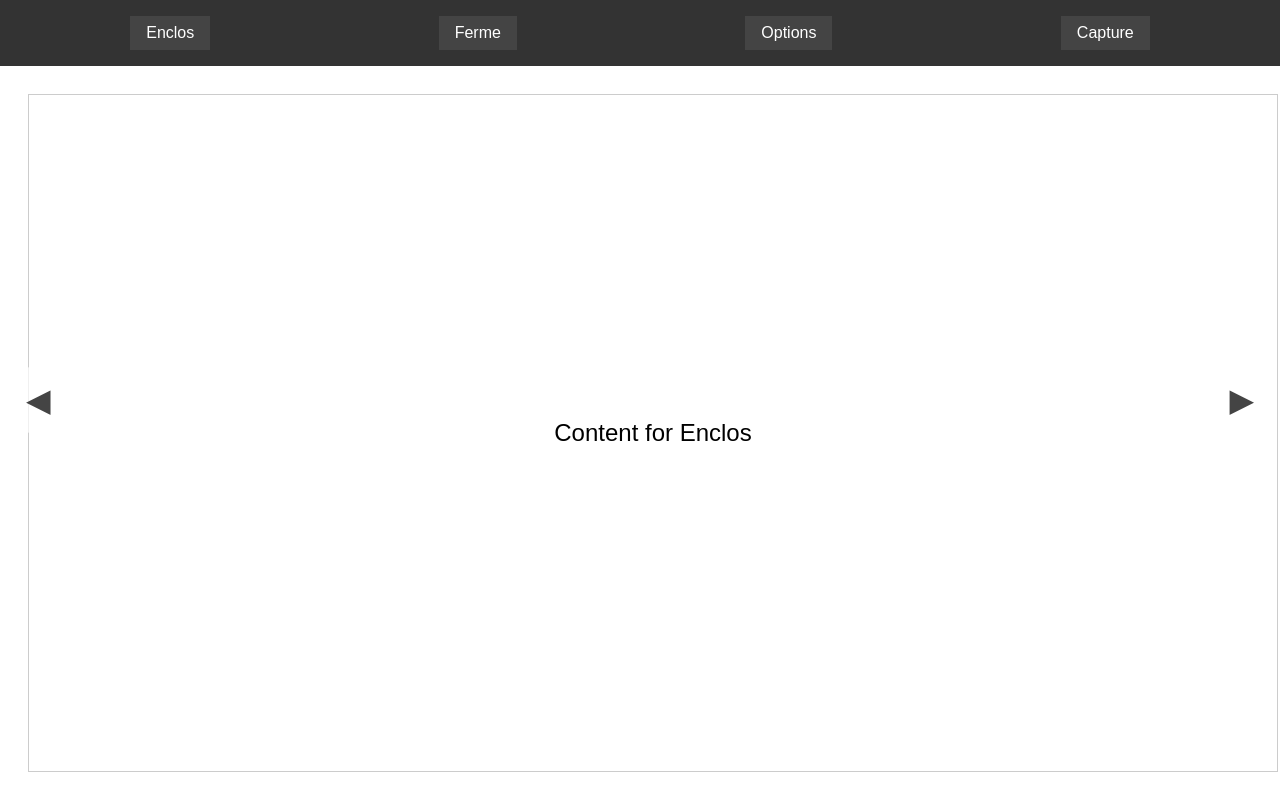
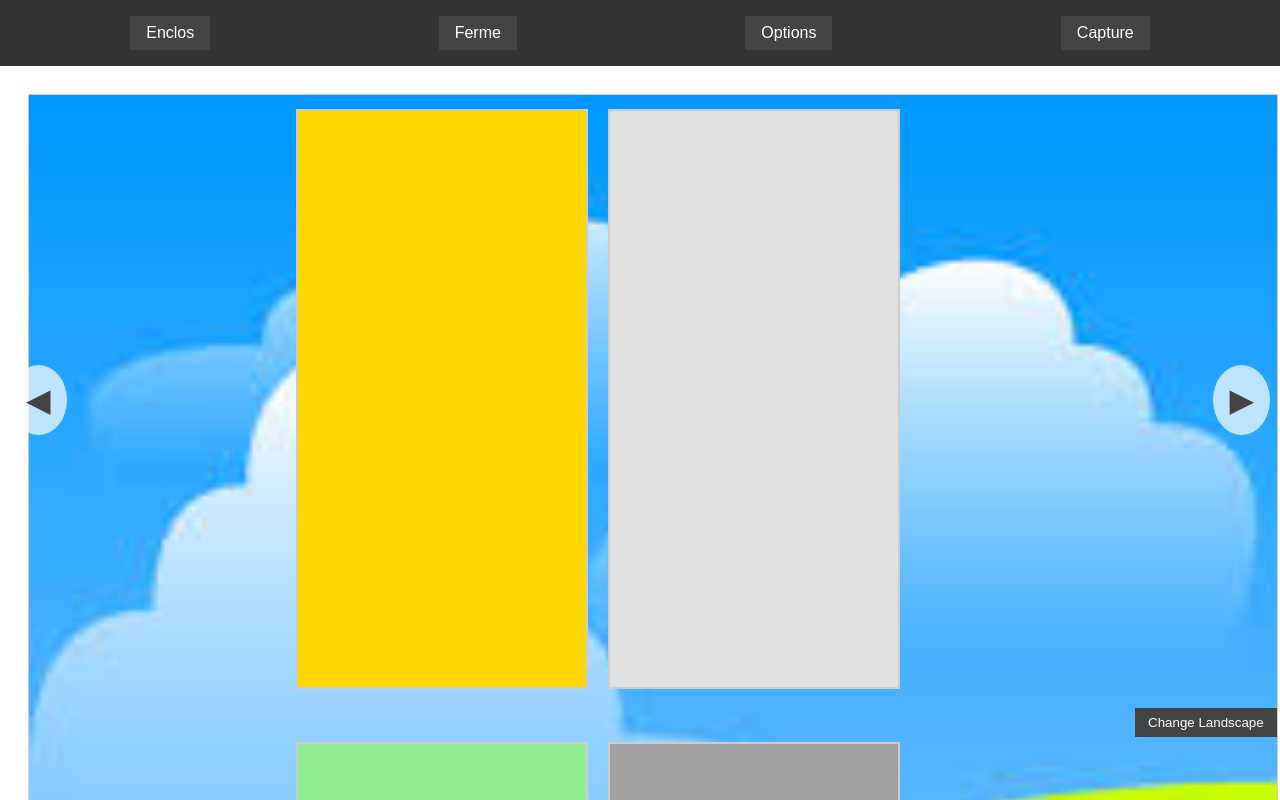
Before and after one commit to LBasil/Monster-Keeper, a plain HTML site: page index.html in a window 1280 px wide. Shown: the top 800 px of the page. Drawn offline with Linux system fonts and the light colour scheme.

Commit message:
V2 - Added images and landscape logic

```diff
--- a/index.html
+++ b/index.html
@@ -3,7 +3,7 @@
 <head>
     <meta charset="UTF-8">
     <meta name="viewport" content="width=device-width, initial-scale=1.0">
-    <title>Monster Game</title>
+    <title>Monster Keeper</title>
     <link rel="stylesheet" href="styles.css">
 </head>
 <body>
@@ -18,7 +18,15 @@
             </div>
         </nav>
         <main id="screen">
-            <section id="enclos" class="screen active">Content for Enclos</section>
+            <section id="enclos" class="screen active">
+                <div class="enclos-container">
+                    <div class="enclos" id="enclos-1"></div>
+                    <div class="enclos" id="enclos-2"></div>
+                    <div class="enclos" id="enclos-3"></div>
+                    <div class="enclos" id="enclos-4"></div>
+                </div>
+                <button onclick="switchLandscape()">Change Landscape</button>
+            </section>
             <section id="ferme" class="screen">Content for Ferme</section>
             <section id="options" class="screen">Content for Options</section>
             <section id="capture" class="screen">Content for Capture</section>
--- a/scripts.js
+++ b/scripts.js
@@ -1,9 +1,36 @@
 document.addEventListener('DOMContentLoaded', (event) => {
-    showScreen('enclos'); // Affiche l'écran par défaut
+    showScreen('enclos');
+    switchLandscape(); // Set initial landscape
+    updateEnclosures(); // Update enclosures based on the initial landscape
 });
 
 const screens = ['enclos', 'ferme', 'options', 'capture'];
 let currentScreenIndex = 0;
+let currentLandscapeIndex = -1; // So with +1 we get 0
+
+const landscapes = ['landscape-1', 'landscape-2', 'landscape-3'];
+
+// Define states for enclosures for each landscape
+const enclosureStates = {
+    'landscape-1': {
+        'enclos-1': 'in-construction',
+        'enclos-2': 'empty',
+        'enclos-3': 'occupied',
+        'enclos-4': 'non-existing'
+    },
+    'landscape-2': {
+        'enclos-1': 'empty',
+        'enclos-2': 'in-construction',
+        'enclos-3': 'non-existing',
+        'enclos-4': 'occupied'
+    },
+    'landscape-3': {
+        'enclos-1': 'occupied',
+        'enclos-2': 'non-existing',
+        'enclos-3': 'empty',
+        'enclos-4': 'in-construction'
+    }
+};
 
 function showScreen(screenId) {
     const screenElements = document.querySelectorAll('.screen');
@@ -37,3 +64,26 @@ function closeMenu() {
     const menu = document.querySelector('nav .menu');
     menu.classList.remove('active');
 }
+
+function switchLandscape() {
+    const enclosSection = document.getElementById('enclos');
+    currentLandscapeIndex = (currentLandscapeIndex + 1) % landscapes.length;
+    enclosSection.className = 'screen active ' + landscapes[currentLandscapeIndex];
+    updateEnclosures();
+}
+
+// Function to update enclosures based on the current landscape
+function updateEnclosures() {
+    const currentLandscape = landscapes[currentLandscapeIndex];
+    const currentStates = enclosureStates[currentLandscape];
+
+    Object.keys(currentStates).forEach(enclosId => {
+        setEnclosState(enclosId, currentStates[enclosId]);
+    });
+}
+
+// Function to manage the state of the enclosures
+function setEnclosState(enclosId, state) {
+    const enclos = document.getElementById(enclosId);
+    enclos.className = 'enclos ' + state;
+}
--- a/styles.css
+++ b/styles.css
@@ -53,7 +53,6 @@ nav .menu button:hover {
 #screen {
     flex: 1;
     padding: 1em;
-    overflow-y: auto;
     display: flex;
     transition: transform 0.3s ease;
 }
@@ -71,6 +70,39 @@ nav .menu button:hover {
 
 .screen.active {
     display: flex;
+}
+
+.enclos-container {
+    display: grid;
+    grid-template-columns: repeat(2, 1fr);
+    grid-gap: 1em;
+    width: 100%;
+    max-width: 600px;
+    margin: 0 auto;
+}
+
+.enclos {
+    width: 100%;
+    padding-bottom: 100%; /* Aspect ratio 1:1 */
+    background-color: #e0e0e0;
+    border: 2px solid #ccc;
+    position: relative;
+    margin: 5%;
+}
+
+.enclos::after {
+    content: "";
+    display: block;
+    padding-bottom: 100%; /* Maintain aspect ratio */
+}
+
+#enclos button {
+    margin-top: 1em;
+    padding: 0.5em 1em;
+    cursor: pointer;
+    background-color: #444;
+    color: white;
+    border: none;
 }
 
 .arrow {
@@ -91,6 +123,39 @@ nav .menu button:hover {
 
 #right-arrow {
     right: 10px;
+}
+
+/* Styles pour différents paysages */
+.landscape-1 {
+    background-image: url('images/landscape1.png');
+    background-size: cover;
+}
+
+.landscape-2 {
+    background-image: url('images/landscape2.png');
+    background-size: cover;
+}
+
+.landscape-3 {
+    background-image: url('images/landscape3.png');
+    background-size: cover;
+}
+
+/* Styles pour les différents états des enclos */
+.enclos.empty {
+    background-color: #e0e0e0;
+}
+
+.enclos.non-existing {
+    background-color: #a0a0a0;
+}
+
+.enclos.in-construction {
+    background-color: #ffd700;
+}
+
+.enclos.occupied {
+    background-color: #90ee90;
 }
 
 /* Responsivité */
@@ -116,6 +181,7 @@ nav .menu button:hover {
 
     nav .menu.active {
         display: flex;
+        z-index: 99999;
     }
 
     nav .menu button {
```
Also changed, not shown: images/landscape1.png (added), images/landscape3.png (added), 1 other file.
